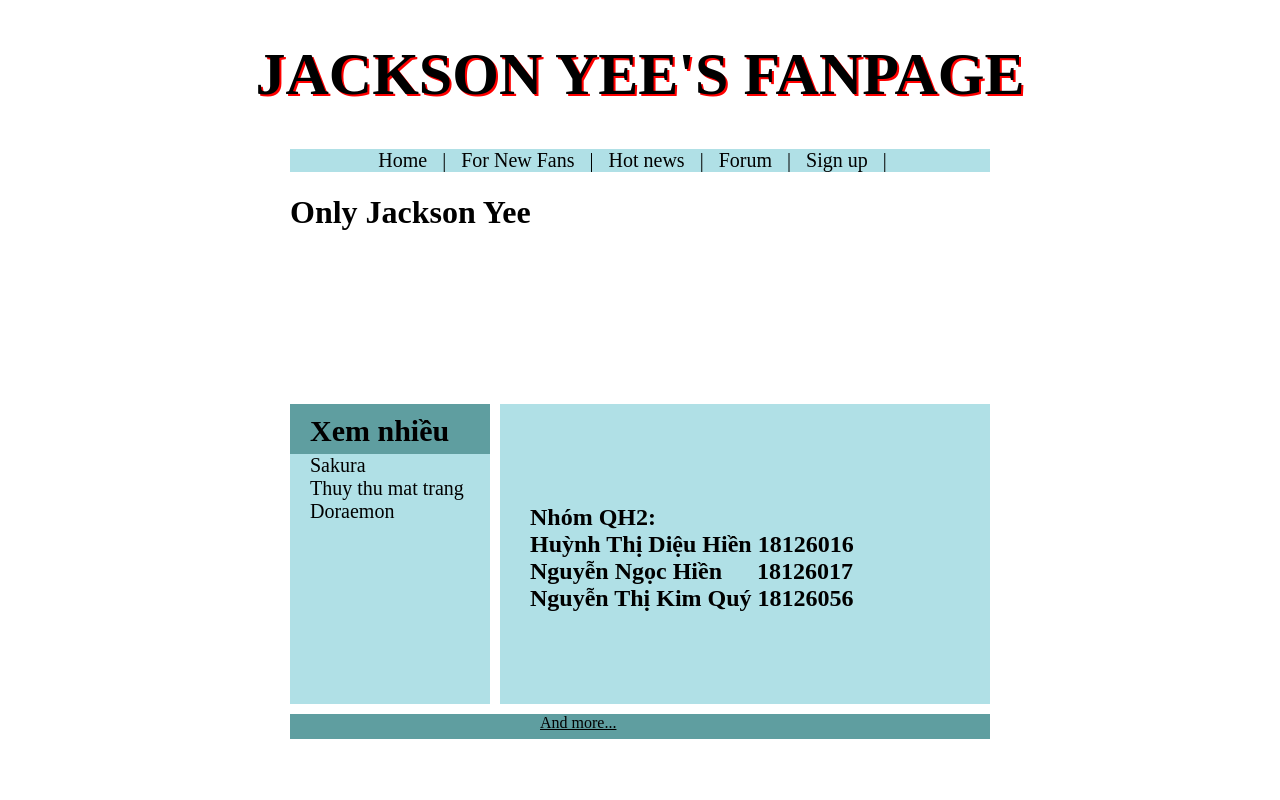
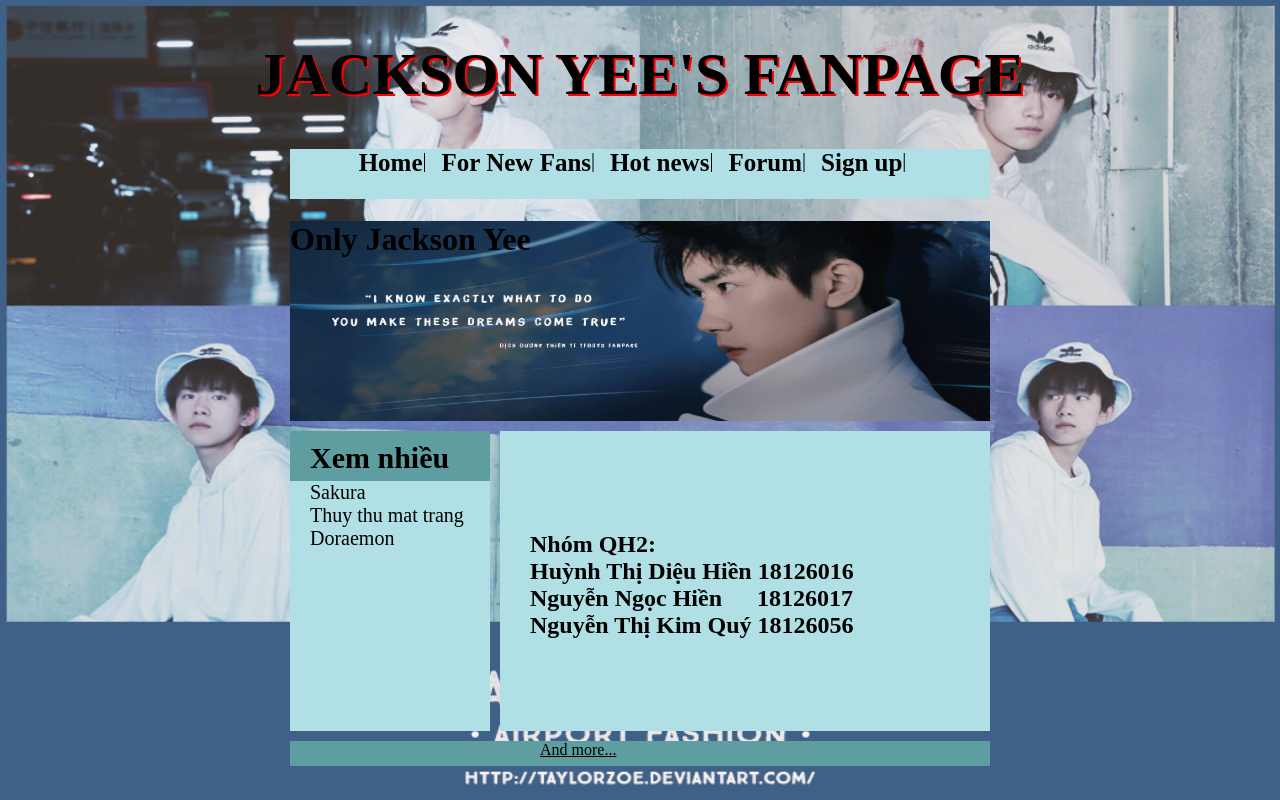
Before and after one commit to yuuhi1128/demo, a plain HTML site: page index.html in a window 1280 px wide. Drawn offline with Linux system fonts and the light colour scheme.

Commit message:
update file

```diff
--- a/index.html
+++ b/index.html
@@ -31,14 +31,14 @@
 		font-size: 20px;
 		display: flex;
 		justify-content: center;
+		height: 50px;
 	}
 	nav a
 	{
 		color:black;
-		padding-right: 15px;
 		text-decoration:  none;
-
-
+		font-size: 25px;
+		font-weight: bold;
 	}
 	nav a:hover
 	{
```
Also changed, not shown: Images/biaa.png (added), Images/br.jpg (added).
